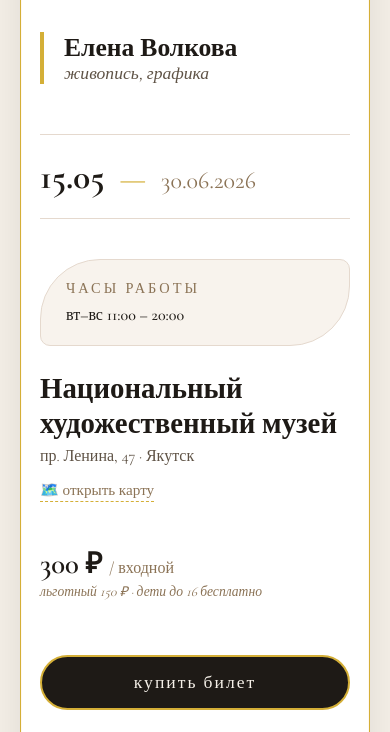
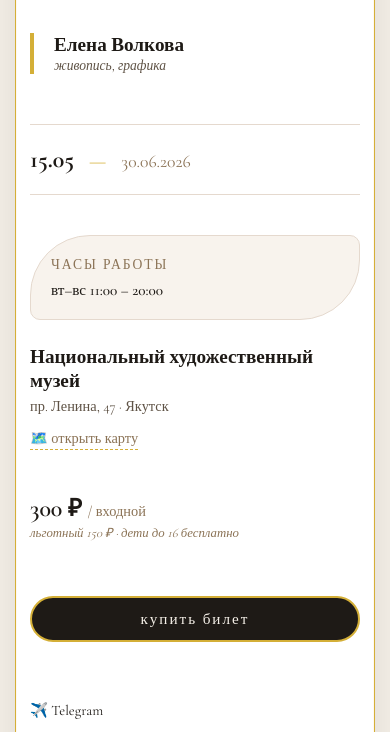
Before and after one commit to hattory1009/vyestuvka, a plain HTML site: page index.html in a window 390 px wide. Shown: the part 589-1321 px from the top of the page. Drawn offline with nearby package versions, Linux system fonts and the light colour scheme.

Commit message:
Update index.html

```diff
--- a/index.html
+++ b/index.html
@@ -20,7 +20,7 @@
             display: flex;
             align-items: center;
             justify-content: center;
-            padding: 20px;
+            padding: 15px;
         }
 
         .poster {
@@ -28,10 +28,13 @@
             width: 100%;
             background: #ffffff;
             border-radius: 40px 20px 40px 20px;
-            padding: 50px 45px;
+            padding: 45px 40px;
             box-shadow: 0 30px 60px -20px rgba(0,0,0,0.2), 0 0 0 1px #d4af37 inset, 0 0 0 2px #fff8f0 inset;
             position: relative;
             overflow: hidden;
+            word-wrap: break-word;
+            overflow-wrap: break-word;
+            hyphens: auto;
         }
 
         /* ДЕКОРАТИВНЫЕ ЭЛЕМЕНТЫ */
@@ -107,13 +110,14 @@
 
         /* ТИП СОБЫТИЯ */
         .event-type {
-            font-size: 0.9rem;
+            font-size: clamp(0.8rem, 2.5vw, 0.9rem);
             font-weight: 400;
             color: #8b7356;
-            letter-spacing: 5px;
+            letter-spacing: 4px;
             text-transform: uppercase;
             position: relative;
             padding-left: 30px;
+            word-break: break-word;
         }
 
         .event-type::before {
@@ -121,26 +125,28 @@
             position: absolute;
             left: 0;
             color: #d4af37;
-            font-size: 1.2rem;
+            font-size: 1.1rem;
         }
 
         /* НАЗВАНИЕ ВЫСТАВКИ */
         .exhibition-title {
             font-family: 'Cormorant Garamond', serif;
-            font-size: 4rem;
+            font-size: clamp(2.5rem, 6vw, 4rem);
             font-weight: 700;
             line-height: 1;
             color: #1e1a16;
             margin-bottom: 5px;
             letter-spacing: -0.02em;
+            word-break: break-word;
         }
 
         .exhibition-subtitle {
-            font-size: 1.6rem;
+            font-size: clamp(1.2rem, 3.5vw, 1.6rem);
             font-weight: 400;
             font-style: italic;
             color: #8b7356;
             margin-bottom: 15px;
+            word-break: break-word;
         }
 
         /* ХУДОЖНИК */
@@ -148,16 +154,17 @@
             border-left: 4px solid #d4af37;
             padding-left: 20px;
             margin: 10px 0;
+            word-break: break-word;
         }
 
         .artist-name {
-            font-size: 2rem;
+            font-size: clamp(1.6rem, 4vw, 2rem);
             font-weight: 600;
             color: #1e1a16;
         }
 
         .artist-desc {
-            font-size: 1.1rem;
+            font-size: clamp(0.95rem, 2.5vw, 1.1rem);
             color: #5f5346;
             font-style: italic;
         }
@@ -176,18 +183,20 @@
 
         .date-start {
             font-family: 'Cormorant Garamond', serif;
-            font-size: 3rem;
+            font-size: clamp(2rem, 5vw, 3rem);
             font-weight: 700;
             color: #1e1a16;
+            white-space: nowrap;
         }
 
         .date-end {
-            font-size: 2rem;
+            font-size: clamp(1.3rem, 4vw, 2rem);
             color: #8b7356;
+            white-space: nowrap;
         }
 
         .date-sep {
-            font-size: 2rem;
+            font-size: clamp(1.3rem, 4vw, 2rem);
             color: #d4af37;
             font-weight: 300;
         }
@@ -196,22 +205,24 @@
         .hours {
             background: #f8f3ed;
             border-radius: 60px 10px 60px 10px;
-            padding: 20px 25px;
+            padding: 20px 20px;
             border: 1px solid #e5d9ce;
+            word-break: break-word;
         }
 
         .hours-title {
-            font-size: 0.9rem;
+            font-size: 0.85rem;
             text-transform: uppercase;
             color: #8b7356;
-            letter-spacing: 3px;
+            letter-spacing: 2px;
             margin-bottom: 8px;
         }
 
         .hours-text {
-            font-size: 1.2rem;
+            font-size: clamp(1rem, 3vw, 1.2rem);
             font-weight: 500;
             color: #1e1a16;
+            white-space: nowrap;
         }
 
         /* МЕСТО */
@@ -219,19 +230,22 @@
             display: flex;
             flex-direction: column;
             gap: 5px;
+            word-break: break-word;
         }
 
         .gallery-name {
             font-family: 'Cormorant Garamond', serif;
-            font-size: 1.8rem;
+            font-size: clamp(1.4rem, 4vw, 1.8rem);
             font-weight: 600;
             color: #1e1a16;
+            word-break: break-word;
         }
 
         .gallery-address {
-            font-size: 1rem;
+            font-size: clamp(0.9rem, 2.5vw, 1rem);
             color: #5f5346;
             margin-bottom: 10px;
+            word-break: break-word;
         }
 
         .map-link {
@@ -240,8 +254,9 @@
             text-decoration: none;
             border-bottom: 1px dashed #d4af37;
             padding-bottom: 2px;
-            font-size: 0.95rem;
+            font-size: 0.9rem;
             width: fit-content;
+            white-space: nowrap;
         }
 
         .map-link:hover {
@@ -251,22 +266,24 @@
         /* ЦЕНА */
         .price {
             margin: 15px 0 10px;
+            word-break: break-word;
         }
 
         .ticket-price {
-            font-size: 2.2rem;
+            font-size: clamp(1.8rem, 5vw, 2.2rem);
             font-weight: 600;
             color: #1e1a16;
+            white-space: nowrap;
         }
 
         .ticket-price small {
-            font-size: 1rem;
+            font-size: 0.9rem;
             color: #8b7356;
             font-weight: 400;
         }
 
         .ticket-note {
-            font-size: 0.85rem;
+            font-size: 0.8rem;
             color: #8b7356;
             font-style: italic;
         }
@@ -277,9 +294,9 @@
             background: #1e1a16;
             color: #f5f0e8;
             text-decoration: none;
-            padding: 15px 40px;
+            padding: 12px 30px;
             border-radius: 60px;
-            font-size: 1.1rem;
+            font-size: clamp(0.95rem, 3vw, 1.1rem);
             font-weight: 500;
             letter-spacing: 2px;
             transition: 0.3s;
@@ -287,6 +304,7 @@
             text-align: center;
             margin: 20px 0 15px;
             width: fit-content;
+            white-space: nowrap;
         }
 
         .ticket-btn:hover {
@@ -309,10 +327,11 @@
             display: flex;
             align-items: center;
             gap: 6px;
-            font-size: 0.95rem;
+            font-size: 0.9rem;
             padding: 5px 0;
             border-bottom: 1px solid transparent;
             transition: 0.2s;
+            white-space: nowrap;
         }
 
         .contact-link:hover {
@@ -326,10 +345,11 @@
             align-items: center;
             gap: 15px;
             margin-top: 20px;
-            padding: 15px 20px;
+            padding: 15px 15px;
             background: #f8f3ed;
             border-radius: 60px 10px 60px 10px;
             border: 1px solid #e5d9ce;
+            flex-wrap: wrap;
         }
 
         .qr-code {
@@ -341,6 +361,7 @@
             align-items: center;
             justify-content: center;
             border: 1px solid #d4af37;
+            flex-shrink: 0;
         }
 
         .qr-code svg {
@@ -349,8 +370,10 @@
         }
 
         .qr-text {
-            font-size: 0.85rem;
+            font-size: 0.8rem;
             color: #5f5346;
+            min-width: 150px;
+            word-break: break-word;
         }
 
         .qr-text strong {
@@ -360,17 +383,18 @@
         /* ПОДВАЛ */
         .footer-note {
             margin-top: 30px;
-            font-size: 0.8rem;
+            font-size: 0.75rem;
             color: #9b8f82;
             text-align: center;
             border-top: 1px solid #e5d9ce;
             padding-top: 20px;
+            word-break: break-word;
         }
 
         /* АДАПТАЦИЯ ПОД МОБИЛКУ */
         @media (max-width: 900px) {
             .poster {
-                padding: 40px 30px;
+                padding: 35px 30px;
             }
 
             .content {
@@ -385,47 +409,63 @@
             }
 
             .exhibition-title {
-                font-size: 3.2rem;
-            }
-
-            .exhibition-subtitle {
-                font-size: 1.4rem;
-            }
-        }
-
-        @media (max-width: 600px) {
-            .poster {
-                padding: 30px 20px;
-            }
-
-            .exhibition-title {
                 font-size: 2.8rem;
             }
 
             .exhibition-subtitle {
                 font-size: 1.3rem;
             }
+        }
+
+        @media (max-width: 600px) {
+            .poster {
+                padding: 25px 20px;
+            }
+
+            .exhibition-title {
+                font-size: 2.2rem;
+            }
+
+            .exhibition-subtitle {
+                font-size: 1.2rem;
+            }
 
             .artist-name {
-                font-size: 1.6rem;
+                font-size: 1.4rem;
             }
 
             .date-start {
-                font-size: 2.2rem;
+                font-size: 1.8rem;
+                white-space: normal;
             }
 
             .date-end {
-                font-size: 1.5rem;
+                font-size: 1.3rem;
+                white-space: normal;
+            }
+
+            .hours-text {
+                white-space: normal;
+            }
+
+            .ticket-price {
+                white-space: normal;
             }
 
             .ticket-btn {
                 width: 100%;
                 text-align: center;
+                white-space: normal;
+                padding: 12px 15px;
             }
 
             .contacts {
                 flex-direction: column;
                 gap: 10px;
+            }
+
+            .contact-link {
+                white-space: normal;
             }
 
             .qr-small {
@@ -434,25 +474,75 @@
             }
 
             .decor-corner, .decor-corner-left {
-                font-size: 5rem;
+                font-size: 4rem;
+            }
+
+            .map-link {
+                white-space: normal;
             }
         }
 
         @media (max-width: 400px) {
+            .poster {
+                padding: 20px 15px;
+            }
+
             .exhibition-title {
-                font-size: 2.2rem;
+                font-size: 1.8rem;
             }
 
             .exhibition-subtitle {
+                font-size: 1rem;
+            }
+
+            .hours-text {
+                font-size: 0.95rem;
+            }
+
+            .ticket-price {
+                font-size: 1.5rem;
+            }
+
+            .gallery-name {
+                font-size: 1.2rem;
+            }
+
+            .artist-name {
+                font-size: 1.2rem;
+            }
+
+            .artist-desc {
+                font-size: 0.85rem;
+            }
+
+            .date-start {
+                font-size: 1.5rem;
+            }
+
+            .date-end {
                 font-size: 1.1rem;
             }
 
-            .hours-text {
-                font-size: 1rem;
+            .qr-text {
+                font-size: 0.7rem;
+            }
+        }
+
+        @media (max-width: 350px) {
+            .exhibition-title {
+                font-size: 1.5rem;
+            }
+
+            .exhibition-subtitle {
+                font-size: 0.9rem;
             }
 
             .ticket-price {
-                font-size: 1.8rem;
+                font-size: 1.3rem;
+            }
+
+            .ticket-price small {
+                font-size: 0.7rem;
             }
         }
     </style>
@@ -468,13 +558,13 @@
 
         <div class="content">
 
-            <!-- ЛЕВАЯ ЧАСТЬ - КАРТИНА -->
+            <!-- ЛЕВАЯ ЧАСТЬ - КАРТИНА (ИСПРАВЛЕНО) -->
             <div class="image-section">
                 <!-- ЗАМЕНИТЕ ЭТУ ССЫЛКУ НА ИЗОБРАЖЕНИЕ КАРТИНЫ -->
                 <img src="https://images.unsplash.com/photo-1579783901586-d88db74b4fe4?w=600&auto=format" alt="картина" class="art-image">
             </div>
 
-            <!-- ПРАВАЯ ЧАСТЬ - ИНФОРМАЦИЯ -->
+            <!-- ПРАВАЯ ЧАСТЬ - ИНФОРМАЦИЯ (ИСПРАВЛЕНО) -->
             <div class="info-section">
 
                 <!-- ТИП -->
@@ -492,43 +582,43 @@
                     <div class="artist-desc">живопись, графика</div>
                 </div>
 
-                <!-- ДАТЫ -->
+                <!-- ДАТЫ (ИСПРАВЛЕНО) -->
                 <div class="dates">
                     <span class="date-start">15.05</span>
                     <span class="date-sep">—</span>
                     <span class="date-end">30.06.2026</span>
                 </div>
 
-                <!-- ЧАСЫ РАБОТЫ -->
+                <!-- ЧАСЫ РАБОТЫ (ИСПРАВЛЕНО) -->
                 <div class="hours">
                     <div class="hours-title">часы работы</div>
                     <div class="hours-text">вт–вс 11:00 – 20:00</div>
                 </div>
 
-                <!-- МЕСТО -->
+                <!-- МЕСТО (ИСПРАВЛЕНО) -->
                 <div class="location">
                     <div class="gallery-name">Национальный художественный музей</div>
                     <div class="gallery-address">пр. Ленина, 47 · Якутск</div>
                     <a href="https://yandex.ru/maps/?pt=129.720539,62.019363&z=18&l=map" class="map-link" target="_blank">🗺️ открыть карту</a>
                 </div>
 
-                <!-- ЦЕНА -->
+                <!-- ЦЕНА (ИСПРАВЛЕНО) -->
                 <div class="price">
                     <span class="ticket-price">300 ₽ <small>/ входной</small></span>
                     <div class="ticket-note">льготный 150 ₽ · дети до 16 бесплатно</div>
                 </div>
 
-                <!-- КНОПКА -->
+                <!-- КНОПКА (ИСПРАВЛЕНО) -->
                 <a href="#" class="ticket-btn">купить билет</a>
 
-                <!-- КОНТАКТЫ -->
+                <!-- КОНТАКТЫ (ИСПРАВЛЕНО) -->
                 <div class="contacts">
                     <a href="#" class="contact-link" target="_blank">✈️ Telegram</a>
                     <a href="#" class="contact-link" target="_blank">📱 MAX</a>
                     <a href="#" class="contact-link">📞 касса</a>
                 </div>
 
-                <!-- QR-КОД -->
+                <!-- QR-КОД (ИСПРАВЛЕНО) -->
                 <div class="qr-small">
                     <div class="qr-code">
                         <svg viewBox="0 0 100 100">
@@ -553,7 +643,7 @@
             </div>
         </div>
 
-        <!-- ПОДВАЛ -->
+        <!-- ПОДВАЛ (ИСПРАВЛЕНО) -->
         <div class="footer-note">
             касса работает ежедневно с 10:00 до 19:00 · тел. +7 (4112) 45-67-89
         </div>
```
